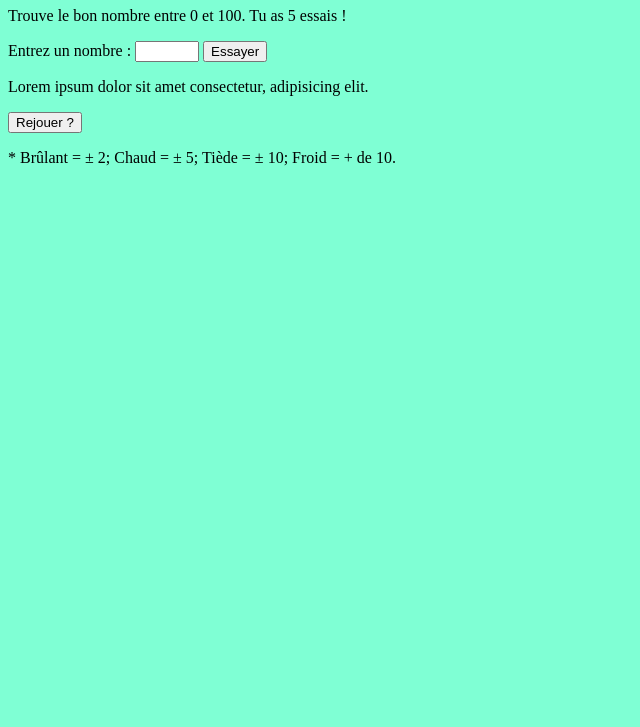
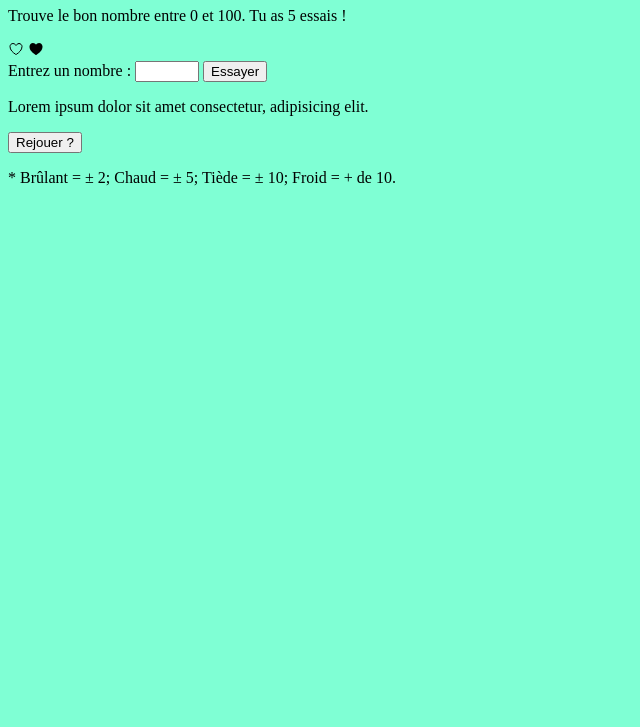
Before and after one commit to metazo/Game-JS, a plain HTML site: page index.html in a window 1280 px wide. Shown: the part 73-800 px from the top of the page, without its empty margins (0-640 px from the left). Drawn offline with nearby package versions, Linux system fonts and the light colour scheme.

Commit message:
Initial commit

```diff
--- a/index.html
+++ b/index.html
@@ -11,7 +11,10 @@
     <div class="container">
       <h1>Trouve le nombre !</h1>
       <p>Trouve le bon nombre entre 0 et 100. Tu as 5 essais !</p>
-      <div class="vies"></div>
+      <div class="vies">
+          <ion-icon name="heart-outline"></ion-icon>
+          <ion-icon name="heart"></ion-icon>
+      </div>
       <form id="inputBox">
         <label for="number">Entrez un nombre : </label>
         <input type="number" id="number" min="0" max="100" required />
```
